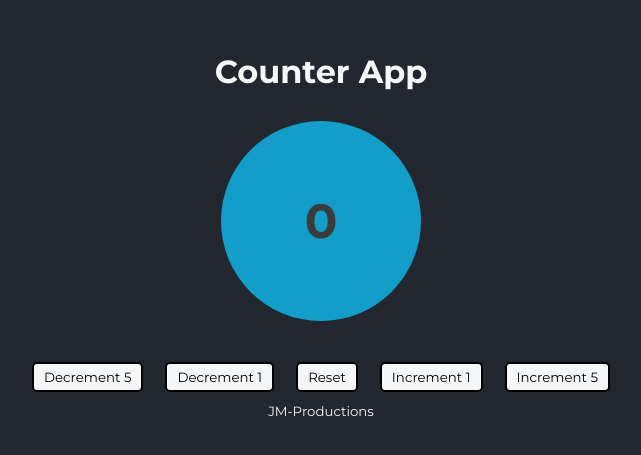
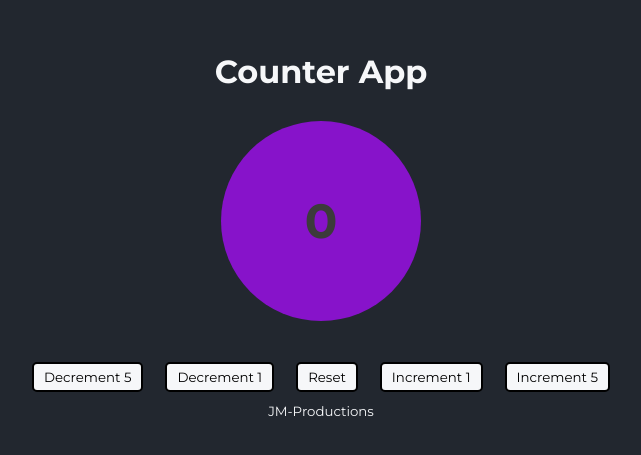
Before and after one commit to jekku123/cicd_team_task2_counter, a React (Create React App) app: page / in a window 1280 px wide. Shown: the part 165-620 px from the top of the page, without its empty margins (319-960 px from the left). Built offline with nearby package versions, Linux system fonts and the light colour scheme.

Commit message:
changed count bg

```diff
--- a/src/components/Main/Count/index.css
+++ b/src/components/Main/Count/index.css
@@ -9,7 +9,7 @@
     font-size: 3em;
     font-weight: bold;
     margin: 30px;
-    background-color: #139eca;
+    background-color: #8713ca;
 }
 
 .even {
```
